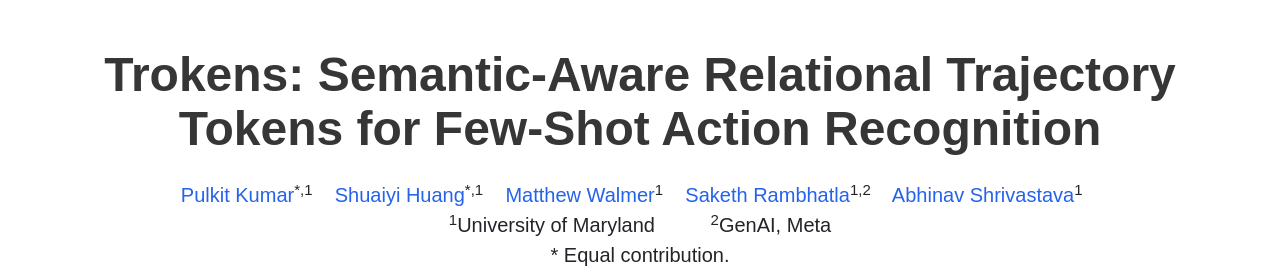
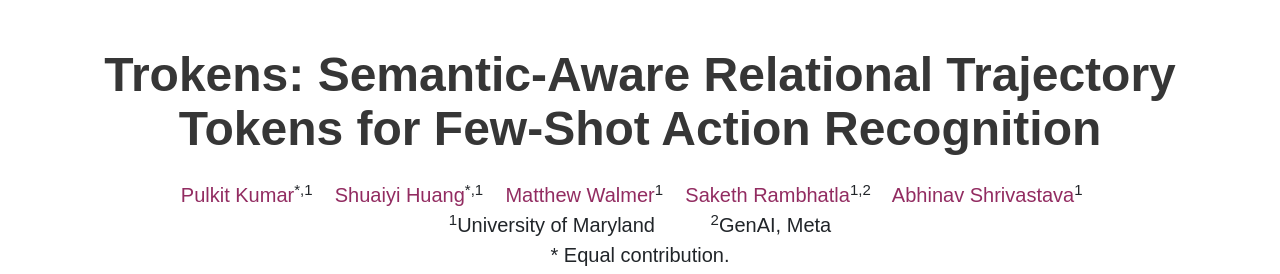
Before and after one commit to trokens-iccv25/trokens-iccv25.github.io, a plain HTML site: page index.html in a window 1280 px wide. Shown: the top 274 px of the page. Drawn offline with nearby package versions, Linux system fonts and the light colour scheme; some packages are replaced by stand-ins of ours; some icons are missing; a web font is replaced by a local one.

Commit message:
[feat] changed auhor color

```diff
--- a/static/css/index.css
+++ b/static/css/index.css
@@ -71,7 +71,7 @@ body {
 }
 
 .publication-authors a {
-   color: #2563eb !important;
+   color: #922C61 !important;
 }
 
 .publication-authors a:hover {
```
